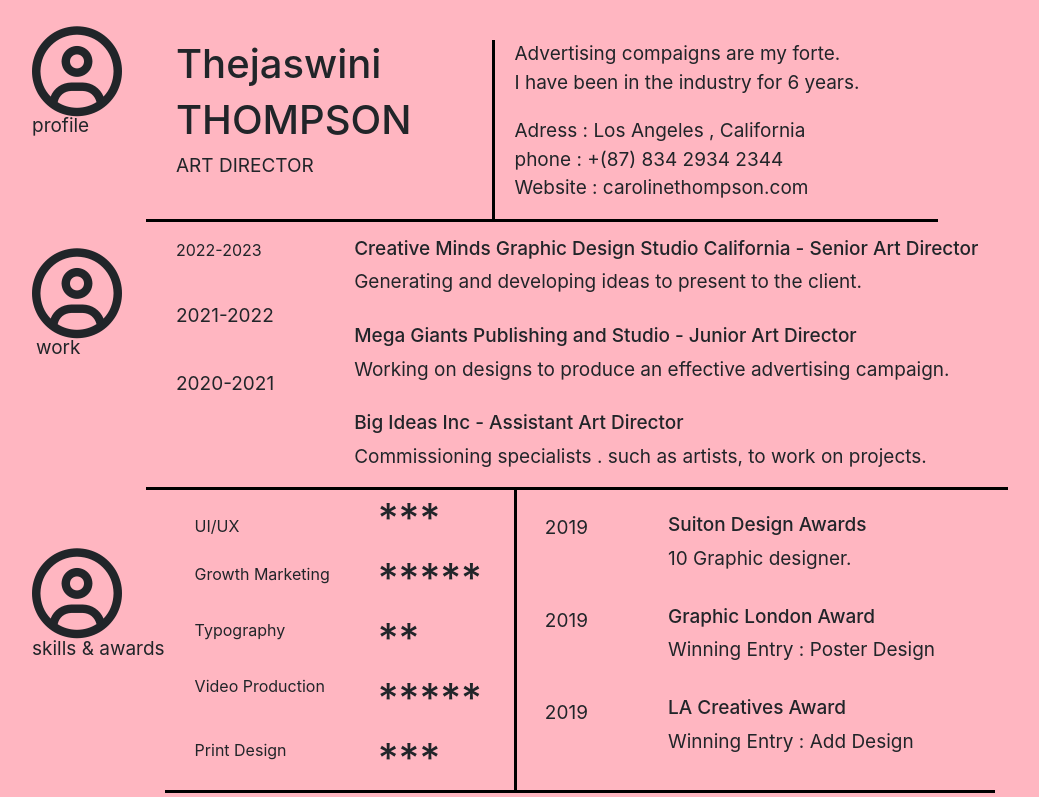
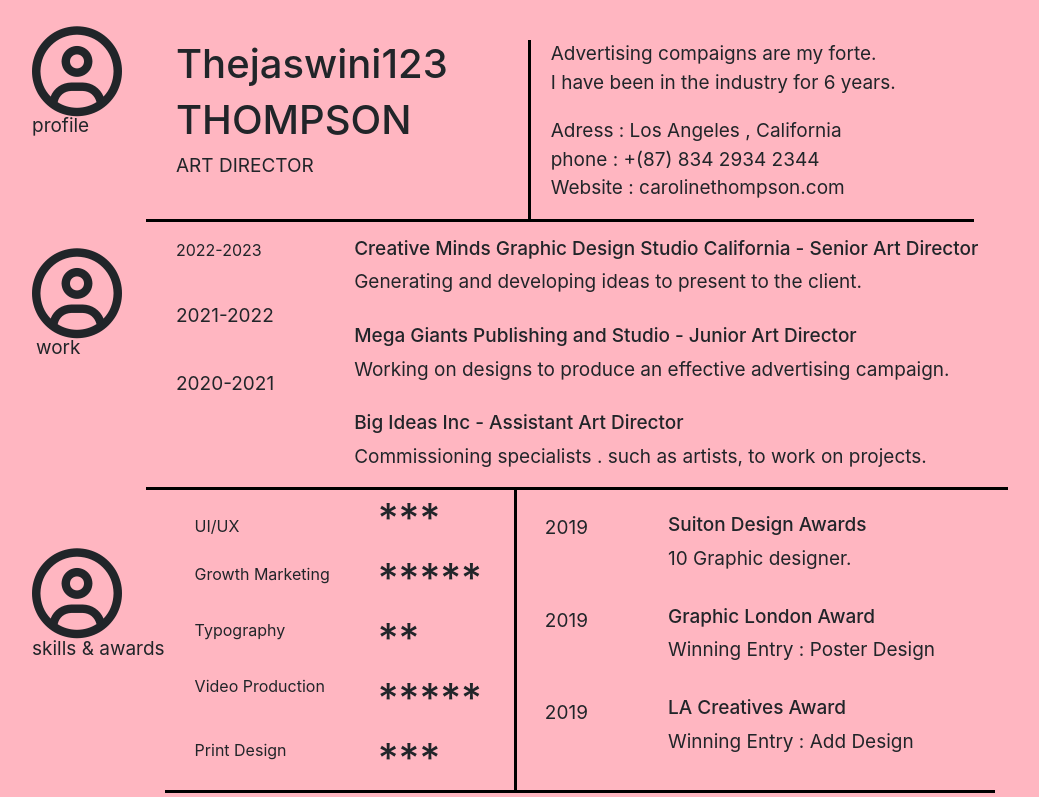
Before and after one commit to thejaswini9/the-works-assesment, a plain HTML site: page index.html in a window 1280 px wide. Shown: the top 797 px of the page, without its empty margins (8-1047 px from the left). Drawn offline with nearby package versions, Linux system fonts and the light colour scheme; a web font is replaced by a local one.

Commit message:
Update index.html
yes

```diff
--- a/index.html
+++ b/index.html
@@ -18,7 +18,7 @@
         </div>
         <div class="bord-cont d-flex flex-row">
             <div class="inner  ">
-                <h1 class="head">Thejaswini </h1>
+                <h1 class="head">Thejaswini123 </h1>
                 <h1 class="head">THOMPSON</h1>
                 <p class="para">ART DIRECTOR</p>
             </div>
```
